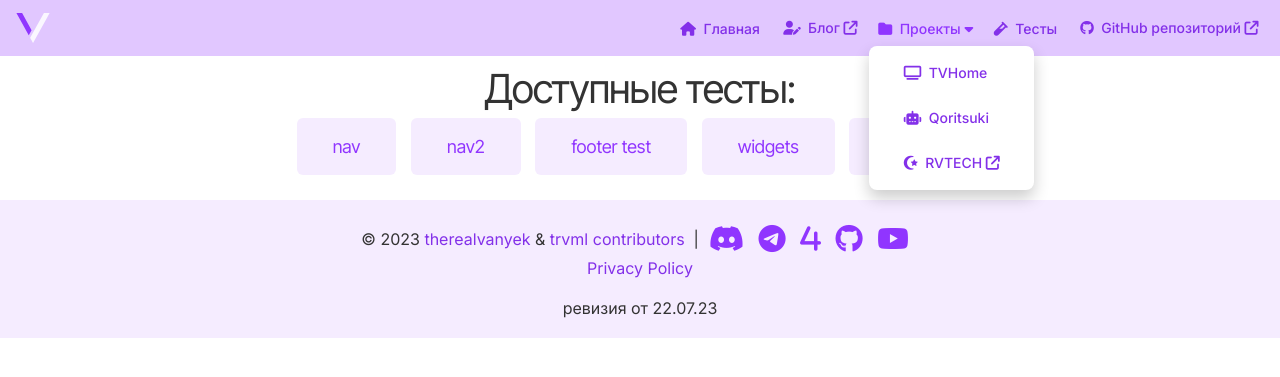
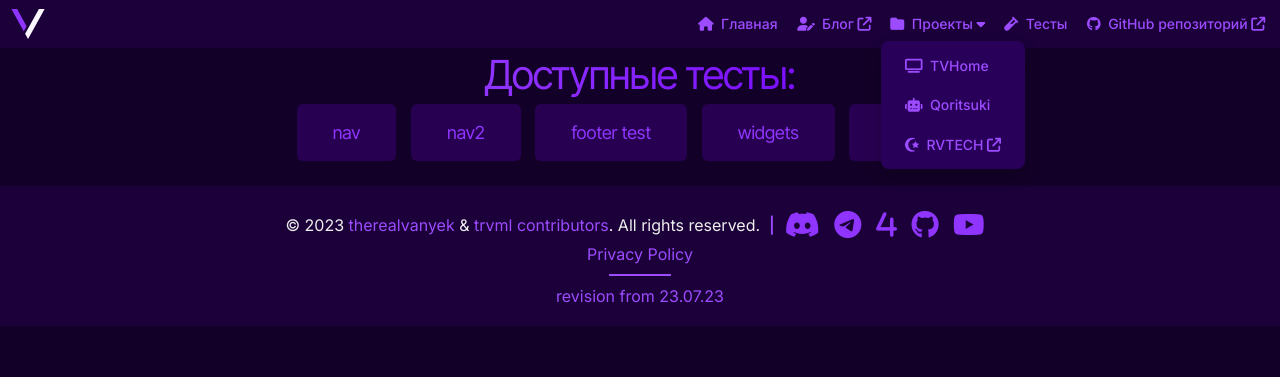
Before and after one commit to 4vanyek/therealvanyek-ml, a PHP site: page /t in a window 1280 px wide, after a click on "Проекты". Shown: the top 377 px of the page. Run offline with PHP 8.4, Linux system fonts and the light colour scheme.

Commit message:
большое обновление

```diff
--- a/css/cont.css
+++ b/css/cont.css
@@ -6,26 +6,26 @@
     padding: 0;
 }
 .grad-text-1 {
-    background: radial-gradient(circle farthest-side at top left, #000000 0%, #9035FF 15%);
+    background: radial-gradient(circle farthest-side at top left, #000000 0%, #9c4bff 15%);
     -webkit-background-clip: text;
     background-clip: text;
     -webkit-text-fill-color: transparent;
 }
 .image {
-    background-image: linear-gradient(0deg, #9035ff80 0%, rgba(0, 0, 0, 0.66) 100%), url(https://tinypic.host/images/2023/07/10/forum-therealvanyek-ml-1280x540desktop-766236.png);
+    background-image: linear-gradient(0deg, #9c4bff80 0%, rgba(0, 0, 0, 0.76) 100%), url(https://tinypic.host/images/2023/07/10/forum-therealvanyek-ml-1280x540desktop-766236.png);
 }
 .image, .rvf-img, .tvhome-img, .qor-img {
     height: 400px;
     background-size: cover;
 }
 .rvf-img {
-    background-image: linear-gradient(0deg, #9035ff80 0%, rgba(0, 0, 0, 0.66) 100%), url(https://tinypic.host/images/2023/06/19/rv-helioho-st-1280x360desktop-d2acab.png);
+    background-image: linear-gradient(0deg, #9c4bff80 0%, rgba(0, 0, 0, 0.76) 100%), url(https://tinypic.host/images/2023/06/19/rv-helioho-st-1280x360desktop-d2acab.png);
 }
 .tvhome-img {
-    background-image: linear-gradient(0deg, #9035ff80 0%, rgba(0, 0, 0, 0.66) 100%), url(https://tinypic.host/images/2023/07/10/therealvanyek-ml-1280x540desktop-b77f1d.png);
+    background-image: linear-gradient(0deg, #9c4bff80 0%, rgba(0, 0, 0, 0.76) 100%), url(https://tinypic.host/images/2023/07/10/therealvanyek-ml-1280x540desktop-b77f1d.png);
 }
 .qor-img {
-    background-image: linear-gradient(0deg, #9035ff80 0%, rgba(0, 0, 0, 0.66) 100%), url(https://tinypic.host/images/2023/07/14/therealvanyek-ml-1280x540desktop-870c87.png);
+    background-image: linear-gradient(0deg, #9c4bff80 0%, rgba(0, 0, 0, 0.76) 100%), url(https://tinypic.host/images/2023/07/14/therealvanyek-ml-1280x540desktop-870c87.png);
 }
 .img-cont {
     padding: 100px 100px 100px 70px;
--- a/css/dropdown.css
+++ b/css/dropdown.css
@@ -9,12 +9,13 @@
     font-family: inherit;
     margin: 0;
     font-weight: 500;
+    color: #9c4bff;
   }
 
   .dropdown-content {
     display: none;
     position: absolute;
-    background-color: #fff;
+    background-color: #290059;
     box-shadow: 0px 8px 16px 0px rgba(0,0,0,0.2);
     z-index: 1000000;
     border-radius: 8px;
@@ -22,13 +23,14 @@
   }
 
   .dropdown-content a {
-    padding: 1em 2em;
+    padding: 0.8em 1.4em;
     text-decoration: none;
     display: block;
   }
 
   .dropdown-content a:hover {
-    background-color: #f5ecff;
+    background-color: #34006f;
+    color: #9c4bff !important;
   }
 
   /*.dropdown:hover .dropdown-content, .dropdown:active .dropdown-content {
--- a/css/general.css
+++ b/css/general.css
@@ -6,6 +6,7 @@
 }
 body {
     margin: 0;
+    background: #130028;
 }
 .left {
     float: left;
@@ -18,7 +19,7 @@ body {
     margin: auto; /* выравнивание по центру */
 }
 h1, h2, h3, h4, h5, h6, p {
-    color: #333;
+    color: #eee;
 }
 h1 {
     font-family: 'Inter Tight', sans-serif;
@@ -35,6 +36,12 @@ h2 {
     font-weight: 400;
     margin: 0;
     letter-spacing: -.025em; /* чуть плотнее буквы */
+}
+h1, h2 {
+    background: linear-gradient(90deg, rgba(175,110,255,1) 0%, rgba(115,0,255,1) 72%);
+    background-clip: text;
+    -webkit-background-clip: text;
+    color: transparent;
 }
 .flex { display: flex; }
 .center {
@@ -93,7 +100,7 @@ a::after {
 }
 
 a:visited, a {
-    color: #8330e9;
+    color: #9c4bff;
 }
 a:hover {
     /*border-color: #ddd;*/
@@ -111,7 +118,7 @@ button, .button {
     border-radius: 6px;
     font-size: 18px;
     font-family: 'Inter Tight', sans-serif;
-    background: #f5ecff;
+    background: #280051;
     transition: 150ms cubic-bezier(0.075, 0.82, 0.165, 1); /* рандомный переход, предложенный emmet */
     color: #9035ff;
     text-shadow: none;
@@ -156,11 +163,11 @@ button, .button {
     background: #7129c8;
 }
 button:hover, .button:hover {
-    background-color: #ead9ff;
+    background-color: #340068;
     text-decoration: none;
 }
 button:active, .button:active {
-    background: #e2caff;
+    background: #2d0066;
 }
 footer {
     display: flex;
@@ -168,7 +175,7 @@ footer {
     justify-content: center;
     flex-direction: column;
     padding: 20px;
-    background: #f5ecff;
+    background: #1b0039;
     margin-top: 20px;
 }
 footer a:hover {
@@ -200,12 +207,12 @@ footer a:hover {
     justify-content: center;
     align-items: center;
     padding: 0.5em;
-    background: #ead9ff;
+    background: #220048;
     text-align: center;
 }
 .devlog-notification:hover {
     text-decoration: none;
-    background: #dacaee;
+    background: #2f005e;
 }
 .commands-grid {
     display: grid;
@@ -225,9 +232,22 @@ blockquote {
     width: fit-content;
     margin: 10px 0;
     padding: 15px;
-    border-left: 3px solid #ccc;
-    background: #f4f3f3;
+    border-left: 3px solid #9c4bff;
+    background: #1b0039;
 }
 blockquote q {
     padding: 0.3em;
+    color: #fff;
 }
+footer hr {
+    width: 5%;
+    color: #9c4bff;
+    margin: 10px;
+    border: 1px solid #9c4bff;
+}
+hr {
+    width: 100%;
+    color: #9c4bff;
+    margin: 10px;
+    border: 1px solid #9c4bff;
+}
--- a/css/mobile.css
+++ b/css/mobile.css
@@ -4,6 +4,12 @@
     }
 }
 @media screen and (max-width: 1000px) {
+    body {
+        margin-top: 4.4em !important;
+    }
+    footer hr {
+        width: 25% !important;
+    }
     .non-mobile {
         display: none;
     }
--- a/css/nav.css
+++ b/css/nav.css
@@ -4,10 +4,10 @@
 	padding: 0;
 	box-sizing: border-box;
 }
-.navbar a:hover {
-	background: #d3aeff;
+.navbar a:hover, .dropbtn:hover {
+	/*background: #d3aeff;*/
 	text-decoration: none;
-	color: #6524b5 !important;
+	color: #7729d7 !important;
 }
 li {
 	list-style: none;
@@ -20,8 +20,8 @@ li {
 	display: flex;
 	align-items: center;
 	justify-content: space-between;
-	padding: 10px;
-	background-color: #e1c7ff;
+	padding: 5px;
+	background-color: #1b0039;
 	color: #444;
 	position: fixed;
 	width: 100%;
@@ -54,16 +54,15 @@ li {
 	font-size: 14px;
 }
 .menu a, .last-link-menu {
-	padding: 0.65em;
+	padding: 0.7em;
 	border-radius: 6px;
-	margin: 0 2.5px 0 2.5px;
 	font-weight: 500;
 }
 .last-link-menu {
 	display: flex;
 }
 .menu a, .menu a:visited {
-	color: #8330e9;
+	color: #9c4bff;
 }
 
 .menu li a:hover {
@@ -95,7 +94,7 @@ input[type=checkbox] {
 	.menu {
 		display:none;
 		position: absolute;
-		background-color:#e1c7ff;
+		background-color:#1b0039;
 		right: 0;
 		left: 0;
 		top: 100%;
@@ -123,13 +122,14 @@ input[type=checkbox] {
 
 	.hamburger {
 		display: block;
+		color: #eee;
 	}
 }
 @media (max-width: 440px) and (max-height: 800px) {
 	.menu {
 		 display:none;
 		 position: absolute;
-		 background-color:#e1c7ff;
+		 background-color:#1b0039;
 		 right: 0;
 		 left: 0;
 		 top: 100%;
--- a/t/index.html
+++ b/t/index.html
@@ -13,19 +13,8 @@
         rel="stylesheet"> <!-- подключение шрифтов -->
     <link rel="stylesheet" href="https://cdnjs.cloudflare.com/ajax/libs/font-awesome/6.4.0/css/all.min.css" /> <!-- подключение Font Awesome 6.4.0 -->
 </head>
-<body style="margin-top: 4em; /* нужно для того, чтобы навбар не перекрывал верхние элементы */">
+<body style="margin-top: 3.15em; /* нужно для того, чтобы навбар не перекрывал верхние элементы */">
     <script id="nav" src="/scripts/nav.js"></script>
-    <script>
-// Get the current page URL
-var currentPageUrl = window.location.href;
-
-// Find and select the language changer link element
-var languageChangerLink = document.querySelector('.internal_link[href="/en/"]');
-
-// Change its href attribute to include the current page URL without leading slash
-languageChangerLink.href = "/en" + currentPageUrl.substring(currentPageUrl.indexOf("/", 8));
-
-    </script>
      <div class="tcent">
         <h2>Доступные тесты:</h2>
         <button onclick="location.href='./nav'">nav</button>
--- a/templates/footer.html
+++ b/templates/footer.html
@@ -1,8 +1,9 @@
 <footer class="tcent" id="footer">
     <div class="main" style="display: flex; align-items: center; flex-direction: row;">
         <p>&copy; 2023 <a href="https://github.com/4vanyek" class="internal_link" target="_blank">therealvanyek</a>
-            & <a href="https://github.com/4vanyek/trvml/graphs/contributors" class="internal_link" target="_blank">trvml contributors</a>
-             &nbsp;<p class="non-mobile">|</p></p>
+            & <a href="https://github.com/4vanyek/trvml/graphs/contributors" class="internal_link" target="_blank">trvml contributors</a>.</p>
+            <div class="mobile"><br></div><div class="non-mobile">&nbsp;</div><p>All rights reserved.</p>
+             &nbsp;&nbsp;<p class="non-mobile nav-line" style="color: #9c4bff;font-weight: 600;">|</p>
         <div class="social-icons-container right"> <!-- иконки соцсетей -->
             <ol class="social-icons">
                 <li><a href="https://discord.com/users/658287767490527243"><i class="fa-brands fa-discord social-icon"></i></a></li>
@@ -14,6 +15,6 @@
         </div>
     </div>
     <a href="/privacy" class="internal_link">Privacy Policy</a>
-    <br>
-    <p class="rev">ревизия от 22.07.23</p>
+    <hr>
+    <p class="rev"><a href="https://github.com/4vanyek/trvml/commits/master" class="internal_link">revision from 23.07.23</a></p>
 </footer>
--- a/templates/nav.html
+++ b/templates/nav.html
@@ -19,7 +19,7 @@
                 <div class="dropdown-content" id="thedropdown">
                   <a href="/tvhome" class="internal_link"><i class="fa-solid fa-tv"></i>&nbsp;&nbsp;TVHome</a>
                   <a href="/qoritsuki/" class="internal_link"><i class="fa-solid fa-robot"></i>&nbsp;&nbsp;Qoritsuki</a>
-                  <a href="https://forum.therealvanyek.ml" target="_blank"><i class="fa-solid fa-star-and-crescent"></i>&nbsp;&nbsp;RVTECH</a>
+                  <a href="https://forum.realvanyek.eu.org" target="_blank"><i class="fa-solid fa-star-and-crescent"></i>&nbsp;&nbsp;RVTECH</a>
                 </div>
               </div>
             <a href="/t" class="internal_link"><i class="fa-solid fa-vial"></i>&nbsp;&nbsp;Тесты</a>
```
Also changed, not shown: index.html (+5 -3 lines), qoritsuki/index.html (+7 -8 lines).
